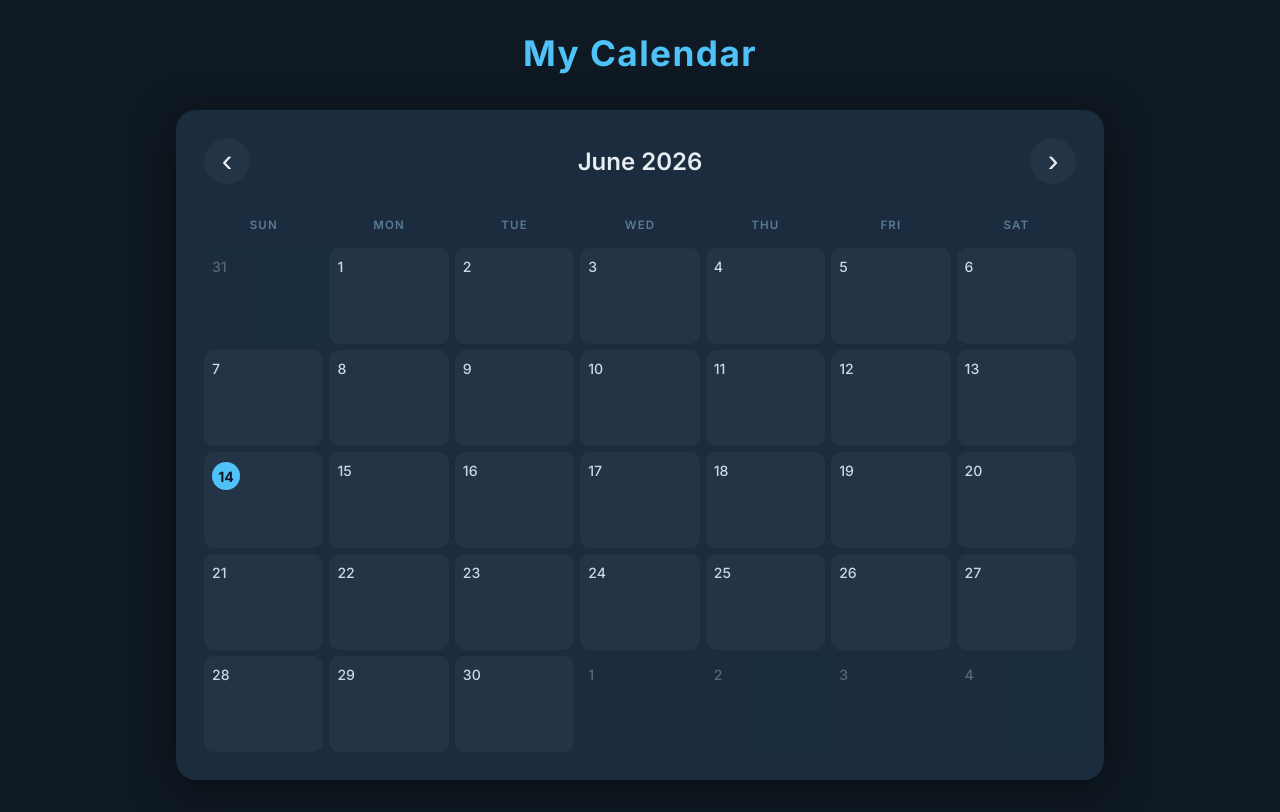
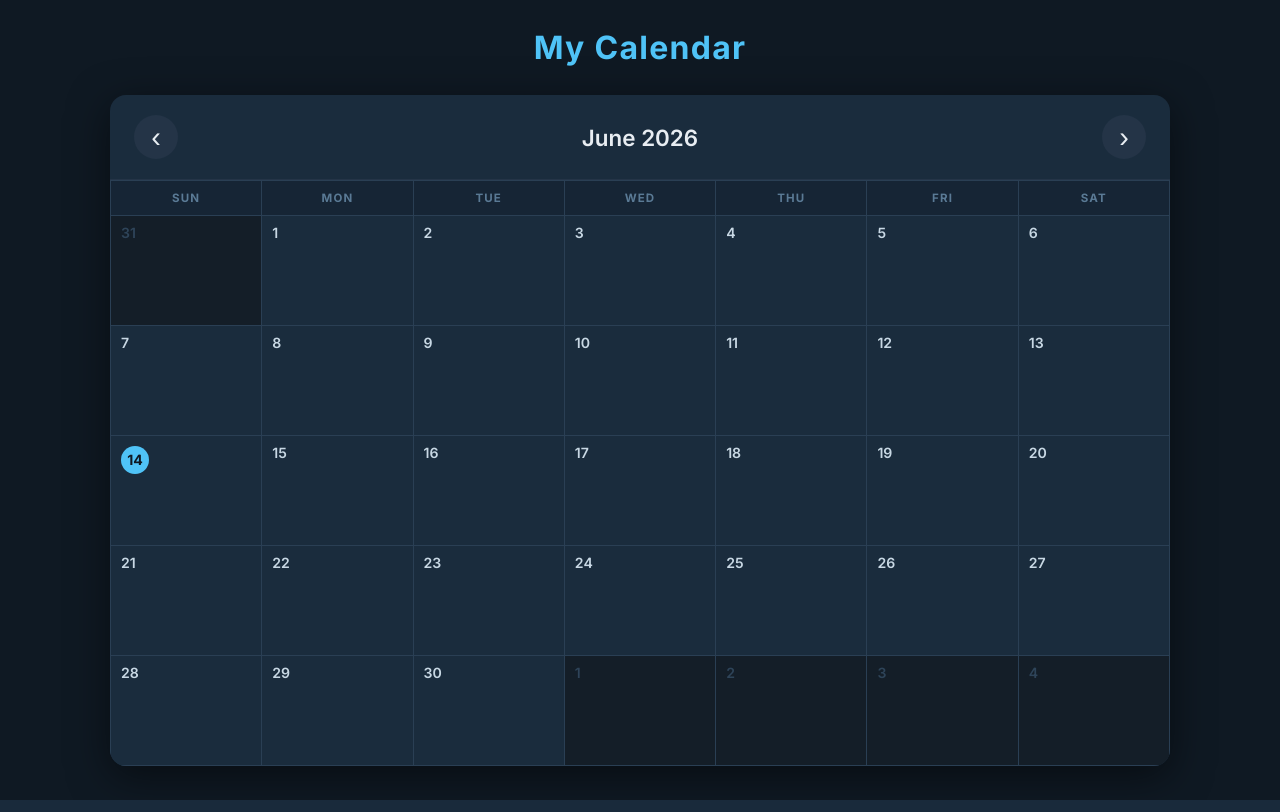
Before and after one commit to RordogProductions/calendar-app, a Flask app: page / in a window 1280 px wide. Run offline with Flask 3, Linux system fonts and the light colour scheme; data that the repository does not hold is empty; some libraries are stand-ins or nearby versions.

Commit message:
Redesign calendar as proper bordered grid

```diff
--- a/static/style.css
+++ b/static/style.css
@@ -12,27 +12,28 @@ body {
 }
 
 .app {
-    max-width: 960px;
+    max-width: 1100px;
     margin: 0 auto;
-    padding: 32px 16px;
+    padding: 28px 20px;
 }
 
 .header {
     text-align: center;
-    margin-bottom: 36px;
+    margin-bottom: 28px;
 }
 
 .header h1 {
-    font-size: 2.2rem;
+    font-size: 2rem;
     font-weight: 700;
     color: #4FC3F7;
     letter-spacing: 0.04em;
 }
 
+/* ── Calendar shell ── */
 .calendar-container {
     background: #1A2C3D;
-    border-radius: 20px;
-    padding: 28px;
+    border-radius: 16px;
+    overflow: hidden;
     box-shadow: 0 10px 40px rgba(0, 0, 0, 0.5);
 }
 
@@ -40,16 +41,17 @@ body {
     display: flex;
     align-items: center;
     justify-content: space-between;
-    margin-bottom: 28px;
+    padding: 20px 24px;
+    border-bottom: 1px solid #243447;
 }
 
 .nav-btn {
     background: #243447;
     border: none;
     color: #E8EDF2;
-    font-size: 2rem;
-    width: 46px;
-    height: 46px;
+    font-size: 1.8rem;
+    width: 44px;
+    height: 44px;
     border-radius: 50%;
     cursor: pointer;
     display: flex;
@@ -57,7 +59,6 @@ body {
     justify-content: center;
     transition: background 0.2s, color 0.2s;
     line-height: 1;
-    padding-bottom: 2px;
 }
 
 .nav-btn:hover {
@@ -66,52 +67,59 @@ body {
 }
 
 .month-title {
-    font-size: 1.5rem;
+    font-size: 1.4rem;
     font-weight: 600;
     color: #E8EDF2;
 }
 
+/* ── Grid ── */
 .calendar-grid {
     display: grid;
     grid-template-columns: repeat(7, 1fr);
-    gap: 6px;
+    border-left: 1px solid #2A3F54;
+    border-top: 1px solid #2A3F54;
 }
 
 .day-header {
     text-align: center;
     font-size: 0.72rem;
-    font-weight: 600;
+    font-weight: 700;
     color: #5A7A95;
-    padding: 6px 0 10px;
+    padding: 10px 0;
     text-transform: uppercase;
     letter-spacing: 0.1em;
+    border-right: 1px solid #2A3F54;
+    border-bottom: 1px solid #2A3F54;
+    background: #162535;
 }
 
 .day-cell {
-    background: #243447;
-    border-radius: 10px;
-    padding: 10px 8px 8px;
-    min-height: 96px;
+    border-right: 1px solid #2A3F54;
+    border-bottom: 1px solid #2A3F54;
+    padding: 10px 10px 8px;
+    min-height: 110px;
     cursor: pointer;
-    transition: background 0.15s, transform 0.12s;
+    transition: background 0.15s;
     position: relative;
-    overflow: hidden;
+    background: #1A2C3D;
+    vertical-align: top;
 }
 
 .day-cell:hover {
-    background: #2D4059;
-    transform: translateY(-1px);
+    background: #21364A;
 }
 
 .day-cell.other-month {
-    background: #1C2E3E;
-    opacity: 0.35;
+    background: #141E28;
     cursor: default;
 }
 
 .day-cell.other-month:hover {
-    transform: none;
-    background: #1C2E3E;
+    background: #141E28;
+}
+
+.day-cell.other-month .day-number {
+    color: #2E4459;
 }
 
 .day-cell.today .day-number {
@@ -128,9 +136,10 @@ body {
 
 .day-number {
     font-size: 0.88rem;
-    font-weight: 500;
+    font-weight: 600;
     margin-bottom: 6px;
     color: #C8D8E4;
+    line-height: 1;
 }
 
 .entry-chips {
```
Also changed, not shown: other parts of static/style.css (+31 -48 lines).
